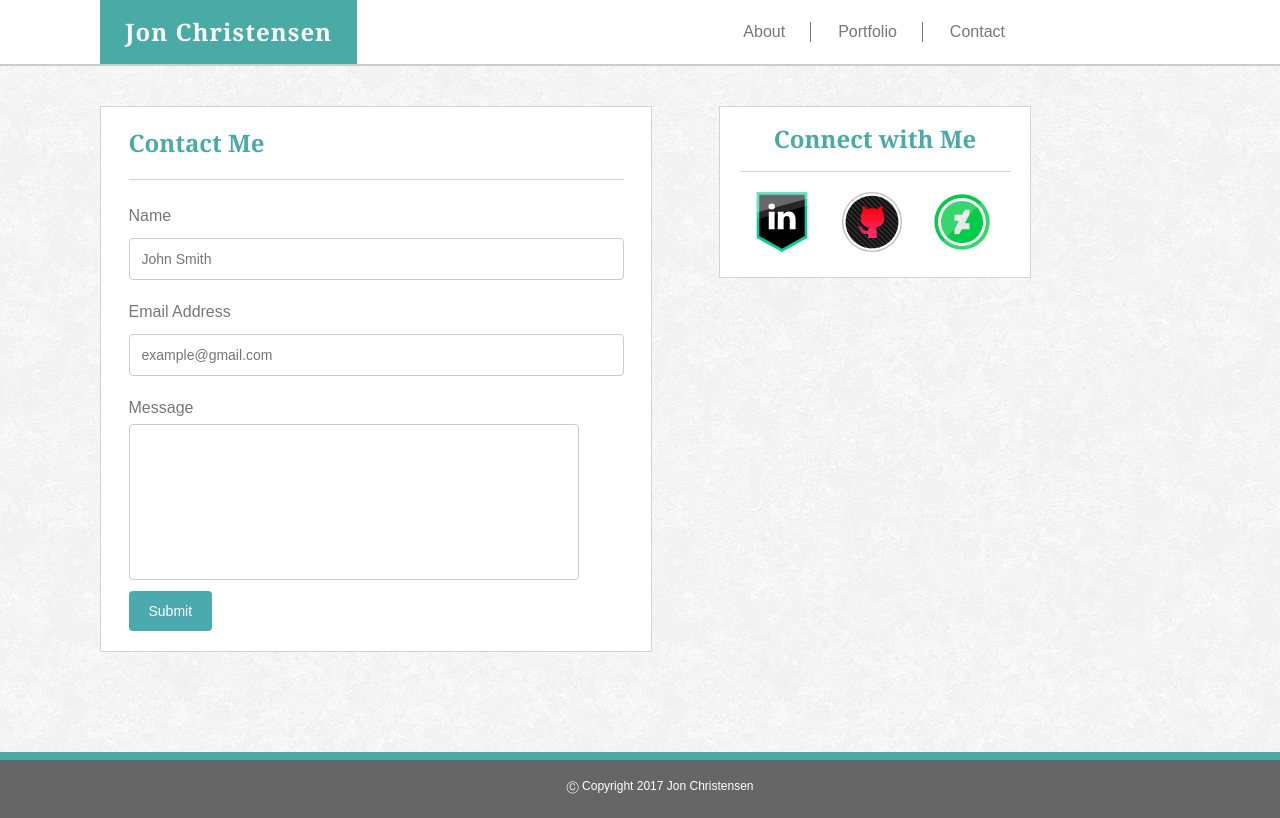
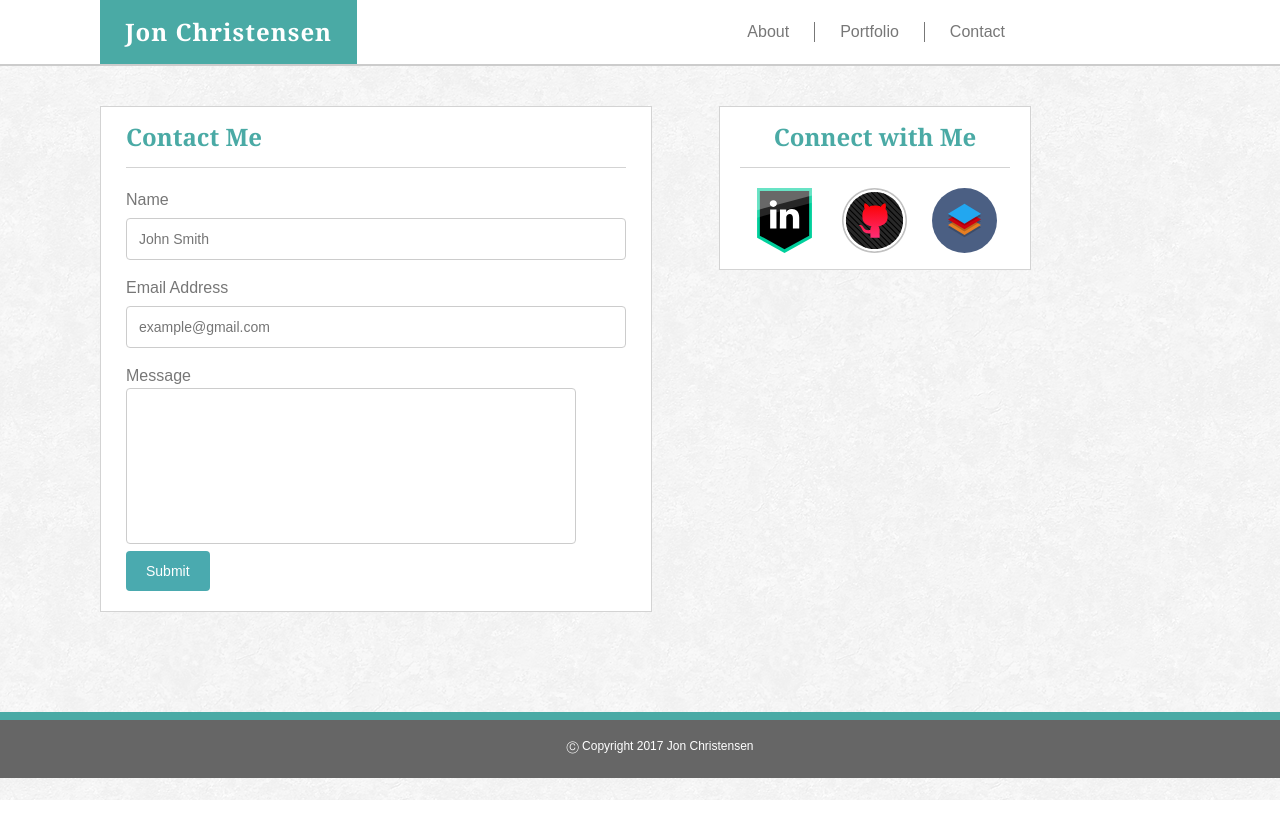
Before and after one commit to jonchr/Basic-Portfolio, a plain HTML site: page contact.html in a window 1280 px wide. Shown: the top 818 px of the page. Drawn offline with Linux system fonts and the light colour scheme.

Commit message:
Final edits

```diff
--- a/assets/css/style.css
+++ b/assets/css/style.css
@@ -1,184 +1,160 @@
 
+/*Styling used in all pages*/
+
+	/*General formatting for the page*/
 	body {
-		background-image: url("../images/redox_01.png");
-		color: #777777;
-		font-family: 'Arial';
+		background-image: url("../images/redox_01.png"); /*Sets background image*/
+		color: #777777; /*Sets default page text color*/
+		font-family: 'Arial'; /*Sets default page font*/
 	}
 
-
+	/*Sets header white color and bottom border*/
 	header {
-		background-color: #ffffff;
-		border-color: #cccccc;
-		border-bottom-style: solid;
-		border-bottom-width: 2px;
+		background-color: #ffffff; /*Sets header background color*/
+		/*Sets bottom border width, style, and color of header*/
+		border-bottom: 2px solid #cccccc;
 	}
 
+	/*Sets margins for content within header*/
 	#headerID {
-		margin: 0px 250px 0px 100px;
+		margin: 0px 250px 0px 100px; /*Sets side margins for header elements*/
 	}
 
-	#namebutton {
-
-		float: left;
-		text-align: center;
-		font-family: 'Georgia';
-		color: white;
-		font-size: 24px;
-		font-weight: bold;
-		letter-spacing: 1px;
-		text-decoration: none;
-		margin: auto;
-
-		background-color: #4aaaa5;
-		padding: 20px 25px;
-	    display: inline-block;
-
-	}
-
-	.verticalLine {
-		border-left-style: solid;
-		border-color: #777777;
-		border-width: 1px;
-		height: 20px;
-		width: 2px;
-	}
-
-
+	/*Defines equal spacing of menu buttons*/
 	#spacing {
 		display: flex;
 		justify-content: flex-end;
 		align-items: center;
+	}
 
+	/*Formatting for the button with my name on it*/
+	#namebutton {
+		/*Name Button text formatting*/
+		color: white; /*Sets text color for button*/
+		font-family: 'Georgia'; /*Sets button font*/
+		font-size: 24px; /*Sets text size for button*/
+		font-weight: bold; /*Sets text bold for button*/
+		letter-spacing: 1px; /*Increases kerning slightly*/
+		text-decoration: none; /*Removes default text decoration*/
+		text-align: center; /*Centers name within button*/
+
+		/*Name Button Formatting*/
+		float: left; /*Floats name button left so header is 1 row*/
+		background-color: #4aaaa5;
+		padding: 20px 25px;
 	}
+
+	/*Formatting for little grey lines between menu buttons*/
+	.verticalLine {
+		/*Sets height, width, and style of lines*/
+		height: 20px; /*sets 20 px tall*/
+		border-left: 1px solid #777777; /*sets width, style, and color*/
+	}
+
+	/*Formatting for menu buttons in header*/
 	.menubutton {
 
-		float: right;
-		color: #777777;
-		text-align: center;
-		font-family: 'Arial';
-		text-decoration: none;
-		line-height: 24px;
-
-		padding: 20px 25px;
-	    display: inline-block;
-
-	    /*border-style: solid;
-	    border-right-color: #4aaaa5;
-	    border-right-width: 1px;*/
-	    /*margin: auto;*/
+		color: #777777; /*Sets font color to light grey*/
+		font-family: 'Arial'; /*Sets font to Arial*/
+		text-align: center; /*Aligns text in center of button*/
+		text-decoration: none; /*Removes underline*/
+		line-height: 24px; /*Sets line height so they align with namebutton*/
+		padding: 20px 25px; /*See above comment but for padding*/
 	}
 
-	.sheet {
+	/*Sets the page size such that there is a sticky footer*/
+	#pageWrap {
+		/*Sets height of main content to be page height minus 60 px*/
+		min-height: calc(100vh-60px);
+		/*Sets margins for main content */
+		margin: 0px 250px 0px 100px;
+	}
+
+	/*Formatting that creates the white page the main content rests on */
+	.mainPage {
 		/*Color info*/
-		background-color: white;
-		border-style: solid;
-		border-color: lightgrey;
-		border-width: 1px;
-
-		width: 550px;
+		background-color: white; /*Sets page to white*/
+		border: 1px solid lightgrey; /*Sets border to 1 px all around light grey*/
+		line-height: 24px; /*Sets line height for main content*/
 
 		/*Positioning info*/
-		/*float: left;*/
-		margin: 40px 25px 100px 0px;
+		width: 500px; /*Sets width to 550 pixels*/
+		margin: 40px 25px 100px 0px; /*Sets margins for external spacing*/
+		padding: 20px 25px; /*Sets padding for internal spacing*/
 	}
 
-	.text {
-		width: 90%;
-		margin: auto;
-		padding-bottom: 20px;
-		line-height: 32px;
+	/*Formatting for headers of two focus sections*/
+	h1 {
+		/*Text formatting*/
+		color: #4aaaa5; /*Sets text color to teal*/
+		font-family: 'Georgia'; /*Sets font*/
+		font-size: 24px; /*Sets font to 24px*/
+		font-weight: bold; /*Bolds text*/
+		line-height: 20px; /*Sets line height*/
+
+		/*Positioning formatting*/
+		padding: 0px 0px 20px; /*Gives extra padding at bottom above line*/
+		border-bottom: 1px solid lightgrey; /*Sets line underneath header*/
+		margin-bottom: 20px; /*Gives extra margin below line*/
 	}
 
-	h1.aboutMe{
+	/*Formatting for Aside section that contains Connect With Me icons*/
+	aside {
+		/*Color info*/
+		background-color: white; /*Makes section white*/
+		border: 1px solid lightgrey; /*Sets border settingss*/
 
-		font-size: 24px;
-		font-family: 'Georgia';
-		font-weight: bold;
-		text-align: left;
-		color: #4aaaa5;
-		padding: 20px 0px;
-		border-bottom-style: solid;
-		border-bottom-color: lightgrey;
-		border-bottom-width: 1px;
-		margin-bottom: 20px;
+		/*Positioning info*/
+		position: absolute; /*Puts it in its place*/
+		left: 719px;
+		top: 66px;
+		width: 270px;
+
+		margin: 40px 0px 100px 0px;
+		padding: 20px;
+
+		/*Sets grid for two rows of items*/
+		display: grid;
+		grid-template-rows: 1fr 1fr; /*sets two rows*/
 	}
 
-	h1.contactMe{
-
-		font-size: 24px;
-		font-family: 'Georgia';
-		font-weight: bold;
-		text-align: center;
-		color: #4aaaa5;
-		padding: 0px 0px 20px 0px;
-		border-bottom-style: solid;
-		border-bottom-color: lightgrey;
-		border-bottom-width: 1px;
-		margin-bottom: 20px;
-		clear: none;
-	}
-
-	#noCreativity {
+	/*Div to space icons on second row of Aside section*/
+	#secondRow {
+		/*Sets grid for three columns of items*/
 		display: grid;
-		grid-template-columns: 1fr 1fr 1fr;
+		grid-template-columns: 1fr 1fr 1fr; /*sets three columns*/
 		width: 270px;
 	}
 
-	aside {
-		/*Color info*/
-		background-color: white;
-		border-style: solid;
-		border-color: lightgrey;
-		border-width: 1px;
+	/*Sets image size and margins for Aside icon links*/
+	.imgLinks {
+		height: 60px; /*Sets height to 60*/
+		width: 65px; /*Sets width to 65*/
+		margin: 0px 12px; /*Sets margins to put space in between*/
+	}
 
-		/*Positioning info*/
-		/*float: right;*/
-		position: absolute;
-		left: 719px;
-		top: 66px;
-
-		margin: 40px 0px 100px 0px;
-		width: 270px;
+	/*Footer color and stickiness formatting*/
+	footer {
+		/*Size formatting*/
+		width: 100%; /*set to 100% of page width*/
+		height: 18px; /*text item is 18px tall*/
 		padding: 20px;
 
-		display: grid;
-		grid-template-rows: 1fr 1fr;
+		/*Color formatting*/
+		background-color: #666666; /*sets background to grey*/
+		border-top: 8px solid #4aaaa5; /*sets border line at top*/
+
+		/*Text formatting*/
+		color: white; /*sets copyright text to white*/
+		font-family: sans-serif; /*sets text to sans-serif font*/
+		font-size: 12px; /*sets copyright font size*/
+		text-align: center; /*aligns in center of footer*/
 	}
 
-	.imgLinks {
-		height: 60px;
-		width: 65px;
-		margin: 0px 12px;
-	}
+/*Contact Page Styling*/
 
-	#pageWrap {
-		min-height: calc(100vh-60px);
-		margin: 0px 250px 0px 100px;
-		/*clear: both;*/
-	}
-
-	#stickyFooter {
-		/*clear: left;*/
-
-		/*position: fixed;
-		bottom: 0px;*/
-		height: 18px;
-		padding: 20px;
-
-		width: 100%;
-		font-size: 12px;
-		font-family: sans-serif;
-		color: #ffffff;
-		text-align: center;
-
-		background-color: #666666;
-		border-top-style: solid;
-		border-top-width: 8px;
-		border-color: #4aaaa5;;
-
-	}
-
-	#nameBox {
+	/*Styling used for Name and Email input boxes*/
+	#nameBox, #emailBox {
 		font-size: 14px;
 	    width: 100%; /* Full width */
 	    padding: 12px; /* Some padding */
@@ -190,50 +166,50 @@
 	    resize: vertical /* Allow the user to vertically resize the textarea (not horizontally) */
 	}
 
-	#emailBox {
+	/*Styling used for general message input box*/
+	#messageBox {
 		font-size: 14px;
-	    width: 100%; /* Full width */
-	    padding: 12px; /* Some padding */
-	    border: 1px solid #ccc; /* Gray border */
-	    border-radius: 4px; /* Rounded borders */
-	    box-sizing: border-box; /* Make sure that padding and width stays in place */
-	    margin-top: 6px; /* Add a top margin */
-	    margin-bottom: 16px; /* Bottom margin */
-	    resize: vertical /* Allow the user to vertically resize the textarea (not horizontally) */
+		width: 444px; /*Same width in the end as above inputboxes*/
+		height: 150px; /*Reasonably height*/
+		resize: none; /*Prevents resizing*/
+		border: 1px solid #ccc; /*Sets border to match above boxes*/
+		border-radius: 4px; /*Gives rounded corners like above boxes*/
 	}
 
-	#messageBox {
-		font-size: 14px;
-		width: 444px;
-		height: 150px;
-		resize: none;
-		border: 1px solid #ccc;
-		border-radius: 4px;
-	}
+	/*Formatting for the submit button in its default state*/
 	input[type=submit] {
 		font-size: 14px;
-		background-color: #4aaaaf;
-	    color: white;
-	    padding: 12px 20px;
-	    border: none;
-	    border-radius: 4px;
-	    cursor: pointer;
+		background-color: #4aaaaf; /*Sets button to teal*/
+	    color: white; /*White text on the button*/
+	    padding: 12px 20px; /*Some padding, more on the sides*/
+	    border: none; /*No border needed*/
+	    border-radius: 4px; /*Rounded corners*/
+	    cursor: pointer; /*I don't know what this does*/
 	}
 
+	/*Formatting for when the mouse is over the submit button*/
 	input[type=submit]: hover {
-		background-color: #45a049;
+		background-color: #45a049; /*Sets button to green*/
 
 	}
 
+/*Styling for Portfolio page*/
+
+	/*Div Section for Grid display of photos*/
 	#photos {
 		display: grid;
+		/*Sets up a 3 rows of 2 columns of photos*/
 		grid-template: 1fr 1fr 1fr/ 1fr 1fr;
-
+		margin: auto; /*Centers the photos in the section*/
 	}
 
+	/*Formats the pictures*/
 	.AnnabellePic {
+		/*Height and width of 150 and 200 pixels*/
 		width: 200px;
 		height: 150px;
+		/*Gives a slight border*/
 		border: 1px solid #ccc;
+		/*Gives a small margin between photos*/
 		margin: 10px 11px;
 	}
--- a/contact.html
+++ b/contact.html
@@ -3,11 +3,13 @@
 
 <head>
 
+	<!-- Declares CSS reset and style sheets for formatting -->
  	<link rel="stylesheet" href="assets/css/reset.css">
 	<link rel="stylesheet" href="assets/css/style.css">
+	<!-- Specifies that my website is UTF-8 character set -->
 	<meta charset="UTF-8">
+	<!-- Titles my page in tabs and for search engines -->
 	<title>Jon's Contact Info</title>
-
 
 </head>
 
@@ -15,10 +17,11 @@
 
 	<header>
 
+		<!-- Code for my website's white header, including my name and menu buttons -->
 		<div id="headerID">
 			<a href="index.html" id="namebutton">Jon Christensen</a>
 			<div id="spacing">
-				<a href="index.html" class="menubutton" style=>About</a>
+				<a href="index.html" class="menubutton">About</a>
 				<div class="verticalLine"></div>
 				<a href="Portfolio.html" class="menubutton">Portfolio</a>
 				<div class="verticalLine"></div>
@@ -28,56 +31,68 @@
 
 	</header>
 
+	<!-- div box for central content of the page -->
 	<div id="pageWrap">
 
-		<div class="sheet">
+		<!-- div box for the focal section of the page -->
+		<div class="mainPage">
 
-			<div class="text">
+			<!-- div box for the focal content-->
+			<div class="mainText">
 
-				<h1 class="aboutMe">Contact Me</h1>
+				<!-- focal content title -->
+				<h1>Contact Me</h1>
 
+				<!-- Contact info form -->
 				<form action="mailto:jonathan.lee.christensen@gmail.com" method="post" enctype="text/plain">
-	          		<div class="form-group">
+
+	          		<!-- Name Input Box -->
+	          		<div>
 			            <label for="nameBox">Name</label>
 			            <br />
-			            <input type="name" id="nameBox" size = "70"placeholder="John Smith">
+			            <input type="text" id="nameBox" size = "70" placeholder="John Smith">
 	          		</div>
 
-		          	<div class="form-group">
+					<!-- Email Input Box -->
+		          	<div>
 			            <label for="emailBox">Email Address</label>
 			            <br />
 			            <input type="email" id="emailBox" size = "70" placeholder="example@gmail.com">
 		          	</div>
 
-		          	<div class="form-group">
+					<!-- Message Input Box -->
+		          	<div>
 			            <label for="messageBox">Message</label>
 			            <br />
 			            <textarea id="messageBox"></textarea>
 		          	</div>
+
+		          	<!-- Submit Button -->
 		          	<input type="submit" value="Submit">
 		        </form>
-
 			</div>
-
 		</div>
 
+		<!-- aside section containing links to profile -->
 		<aside>
 
-			<h1 class="contactMe">Connect with Me</h1>
+			<!-- "Connect with Me" section header; centered -->
+			<h1 style="text-align: center;">Connect with Me</h1>
 
-			<div id="noCreativity">
-
-				<!-- <a href="mailto:jonathan.lee.christensen@gmail.com" class="imgLinks"><img src="./assets/images/if_Gmail_1024880.svg" alt="Email address" height="60" width="60"></a> -->
-				<a href="https://linkedin.com/in/jonlchristensen/" target="_blank" class="imgLinks"><img src="./assets/images/if_social_media_logo_linkedin_1078324.svg" alt="LinkedIn profile" height="60" weight="80"></a>
-				<a href="https://github.com/jonchr" target="_blank" class="imgLinks"><img src="./assets/images/if_github_social_media_online_1006758.svg" alt="Github profile" height="60" width="60"></a>
-				<a href="link" target="_blank" class="imgLinks"><img src="./assets/images/if_Deviantart_483488.svg" alt="Link to Portfolio" height="60" width="60"></a>
+			<!-- Div box to evenly space icons on second row -->
+			<div id="secondRow">
+				<!-- Icon for my LinkedIn page -->
+				<a href="https://linkedin.com/in/jonlchristensen/" target="_blank" class="imgLinks"><img src="./assets/images/if_social_media_logo_linkedin_1078324.svg" alt="LinkedIn profile"></a>
+				<!-- Icon for my GitHub profile -->
+				<a href="https://github.com/jonchr" target="_blank" class="imgLinks"><img src="./assets/images/if_github_social_media_online_1006758.svg" alt="Github profile"></a>
+				<!-- Icon for my StackOverflow -->
+				<a href="https://stackoverflow.com/users/8303324/jon-christensen" target="_blank" class="imgLinks"><img src="./assets/images/if_stack_1287510.svg" alt="Link to StackOverflow"></a>
 			</div>
-
 		</aside>
-
 	</div>
 
-	<footer id="stickyFooter">
+	<!-- Sticky footer for bottom of page -->
+	<footer>
 		&#x24B8 Copyright 2017 Jon Christensen
 	</footer>
 
```
Also changed, not shown: index.html (+25 -19 lines), portfolio.html (+29 -18 lines), assets/images/5.jpg, assets/images/6.jpg, assets/images/if_Deviantart_483488.svg (deleted), assets/images/if_stack_1287510.svg (added).
